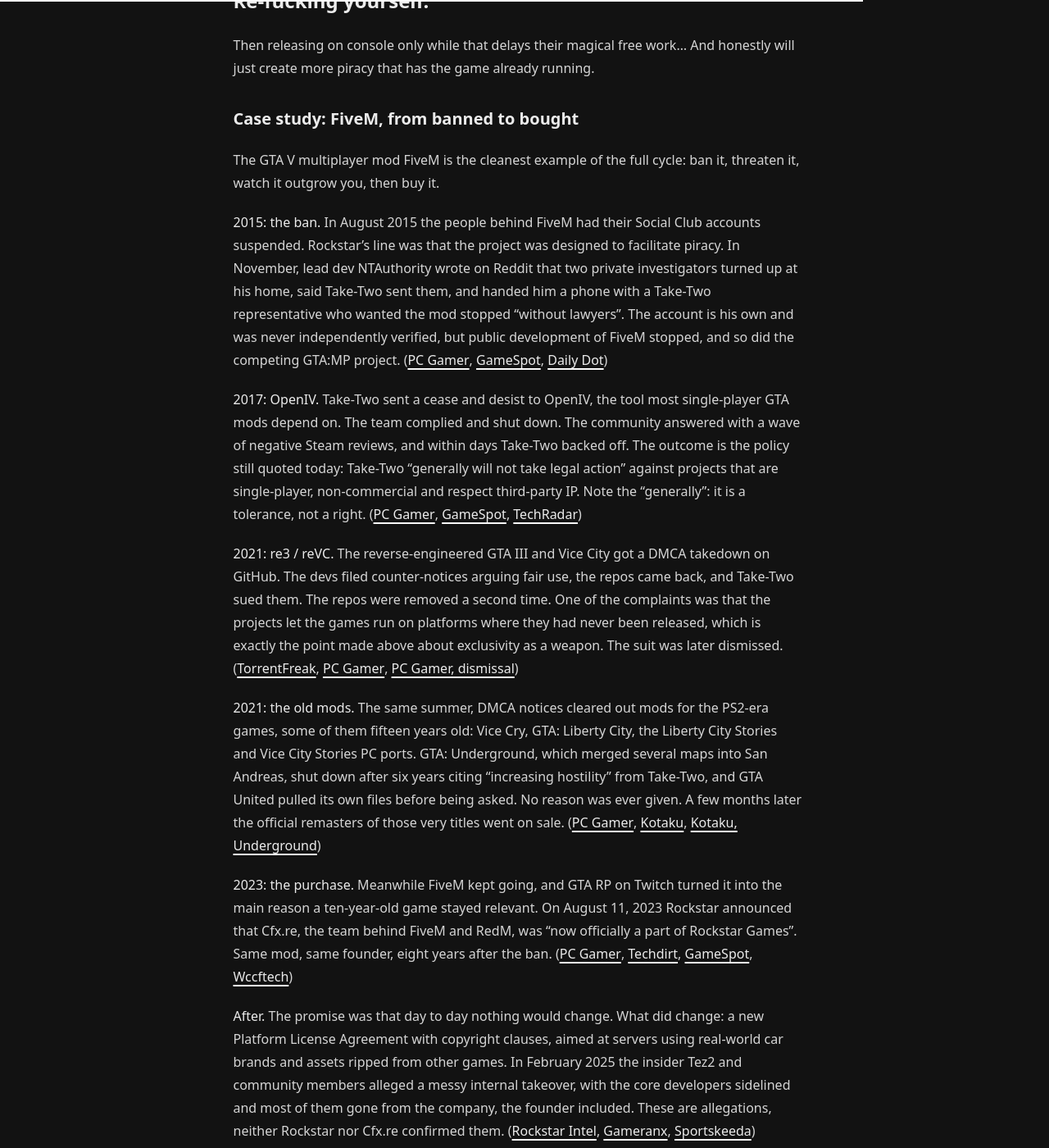
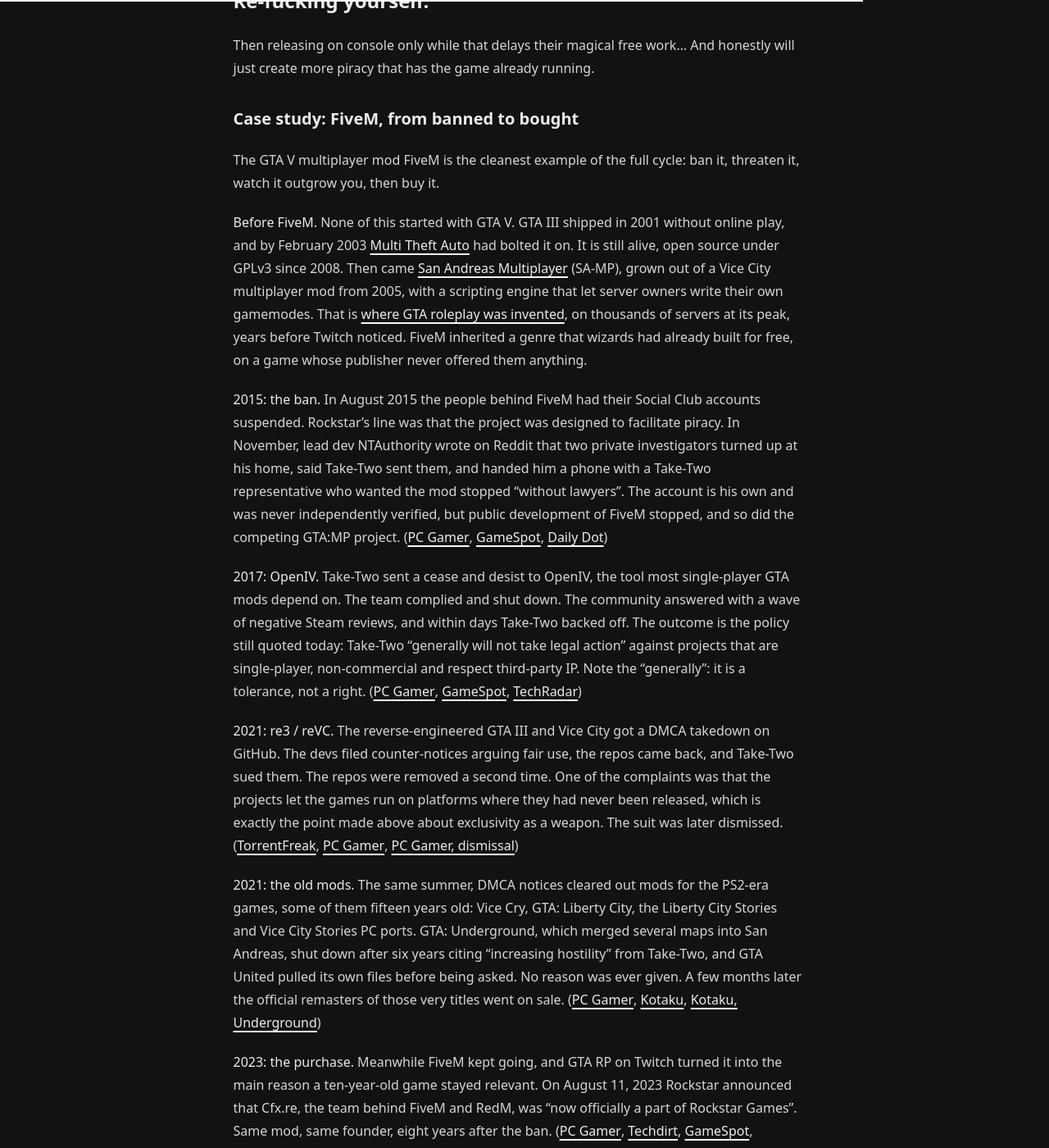
Before and after one commit to h8d13/dontreadthedocs, a Jekyll site: the page built from _notes/modding-wizards.md, in a window 1280 px wide and 1400 px high, scrolled down 3363 px. Shown: the whole window at 82% size. Built offline with Jekyll 4.4.1, drawn with Linux system fonts in a browser that asks for light colours; some of the changed text lies outside the part shown.

Commit message:
add sources
Signed-off-by: h8d13 <hadean-eon-dev@proton.me>

```diff
--- a/_notes/modding-wizards.md
+++ b/_notes/modding-wizards.md
@@ -24,7 +24,8 @@ The world of gaming has always **relied on its users**. This is a strong idea by
 After all, they are the ones paying the product at first
 and **keeping it alive** as they play and **build around common interests**.
 
-Cf: Minecraft mods that became part of the game. Bethesda modders fixing bugs on release.
+Cf: Minecraft mods that became part of the game.
+[Bethesda modders fixing bugs on release][bethesda-yt].
 Because they wanted to play one of their favorite titles, **on their own terms.**
 
 ARMA players creating dozens of gamemodes (Enfusion is one of the rare projects that does
@@ -117,6 +118,16 @@ And honestly will just create more piracy that has the game already running.
 The GTA V multiplayer mod FiveM is the cleanest example of the full cycle:
 ban it, threaten it, watch it outgrow you, then buy it.
 
+**Before FiveM.** None of this started with GTA V. GTA III shipped in 2001 without
+online play, and by February 2003 [Multi Theft Auto][mta-wiki] had bolted it on. It
+is still alive, open source under GPLv3 since 2008. Then came
+[San Andreas Multiplayer][samp-wiki] (SA-MP), grown out of a Vice City multiplayer
+mod from 2005, with a scripting engine that let server owners write their own
+gamemodes. That is [where GTA roleplay was invented][samp-intel], on thousands of
+servers at its peak, years before Twitch noticed. FiveM inherited a genre that
+wizards had already built for free, on a game whose publisher never offered them
+anything.
+
 **2015: the ban.** In August 2015 the people behind FiveM had their Social Club
 accounts suspended. Rockstar's line was that the project was designed to
 facilitate piracy. In November, lead dev NTAuthority wrote on Reddit that two
@@ -167,6 +178,12 @@ company, the founder included. These are allegations, neither Rockstar nor
 Cfx.re confirmed them.
 ([Rockstar Intel][after-intel], [Gameranx][after-gameranx], [Sportskeeda][after-sk])
 
+**2025: back to the start.** In December 2025 Take-Two filed a DMCA notice against
+Multi Theft Auto's GitHub repository, claiming it contained leaked source code. The
+repository went offline, the developers filed a counter-notice, and GitHub
+[restored it][mta-tf] once Take-Two failed to sue. A 22-year-old mod, for a game
+the publisher had pulled from sale, tolerated for two decades and then not.
+
 So the wizards worked for free for eight years, under legal threat for part of
 it. The value they created was real enough to be acquired, **but never real
 enough to be acknowledged while they were building it.**
```
Also changed, not shown: other parts of _notes/modding-wizards.md (+5 -0 lines).
